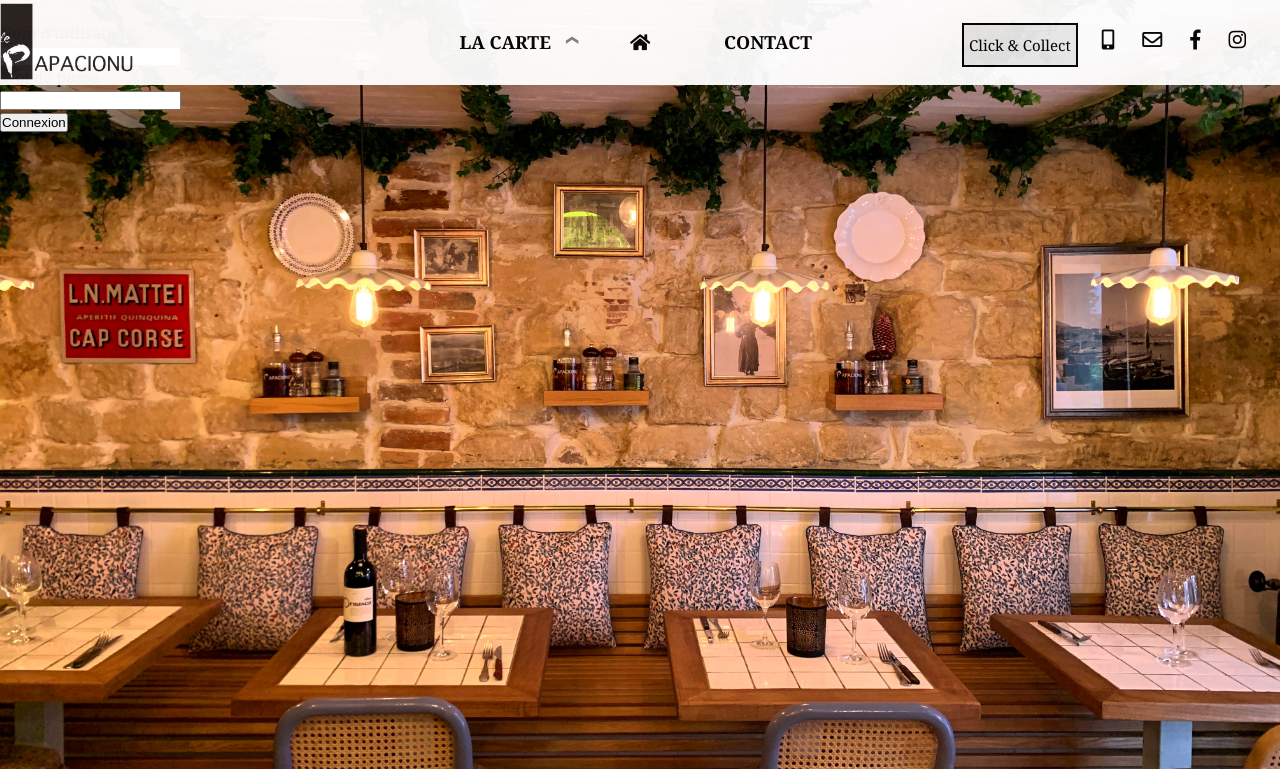
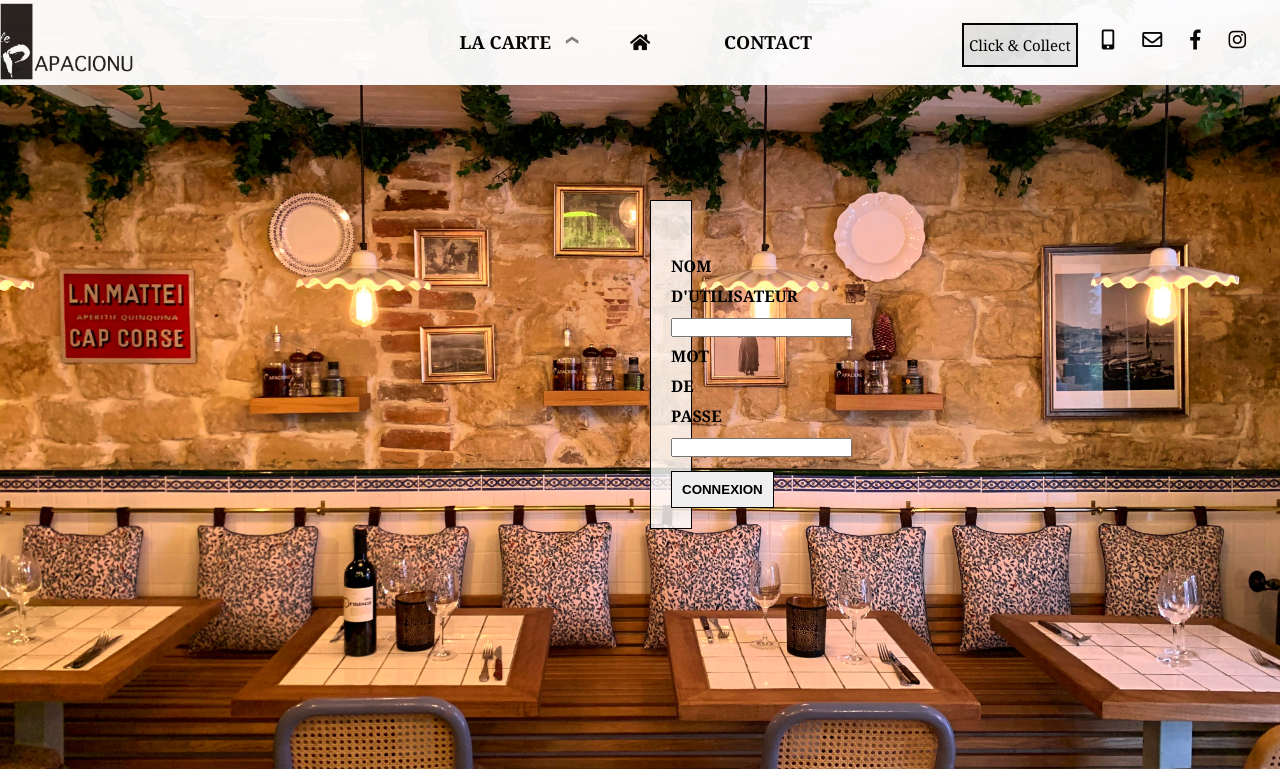
Before and after one commit to NicoJllt/Projet5, a PHP site: template templates/login.php in a window 1280 px wide. Shown: the top 769 px of the page. Run offline with PHP 8.4, Linux system fonts and the light colour scheme; the template is opened without the code that fills it, so the values that code supplies are empty; some libraries are stand-ins or nearby versions.

Commit message:
configuration bouton admin avec redirection login puis session admin

```diff
--- a/config/Router.php
+++ b/config/Router.php
@@ -29,10 +29,14 @@ class Router
 
         try {
             if (isset($route)) {
-                if ($route === 'takeAway') {
+                if ($route === 'home') {
+                    $this->frontController->home();
+                } else if ($route === 'takeAway') {
                     $this->frontController->takeAway();
                 } else if ($route === 'contact') {
                     $this->frontController->contact();
+                } elseif ($route === 'admin') {
+                    $this->frontController->admin();
                 } elseif ($route === 'login') {
                     $this->frontController->login($this->request->getPost());
                 } elseif ($route === 'administration') {
--- a/public/css/style.css
+++ b/public/css/style.css
@@ -18,6 +18,9 @@ body {
     -moz-background-size: cover;
     -o-background-size: cover;
     background-size: cover;
+
+    height: 100%;
+    min-height: 100%;
 }
 
 .background-image-mobile {
@@ -450,6 +453,48 @@ body {
     padding: 8px;
     z-index: 1000;
     overflow: hidden;
+}
+
+/* LOGIN */
+#login-section {
+    display: block;
+    position: relative;
+    font-weight: bold;
+    margin: 200px 650px 0 650px;
+    text-align: center;
+    background-color: rgba(255, 255, 255, 0.8);
+    line-height: 30px;
+    padding: 20px;
+    border: 1px solid black;
+}
+
+.submit-form {
+    padding: 10px;
+    border: 1px solid black;
+    font-weight: bold;
+    margin-top: 10px;
+    text-transform: uppercase;
+    cursor: pointer;
+}
+
+/* FOOTER ADMIN */
+#footer {
+    clear: both;
+    position: relative;
+    text-align: right;
+    margin-right: 60px;
+    height: 100px;
+    margin-top: -50px;
+}
+
+#admin-button {
+    font-weight: bold;
+    border: 1px solid black;
+    background-color: rgba(211, 211, 211, 0.5);
+    color: black;
+    padding: 10px;
+    text-decoration: none;
+    list-style-type: none;
 }
 
 /* ACCUEIL BACKGROUND ICONE + GALLERIE PHOTOS */
--- a/src/model/View.php
+++ b/src/model/View.php
@@ -8,6 +8,7 @@ class View
 {
     private $file;
     private $title;
+    private $description;
     private $request;
     private $session;
 
--- /dev/null
+++ b/templates/error_404.php
@@ -0,0 +1,5 @@
+<!-- Erreur car aucune ressource n'a été trouvée à l'adresse demandée -->
+<?php $this->title = 'erreur 404'; ?>
+
+<h1>Erreur 404</h1>
+<p>Page inconnue</p>
--- a/templates/home.php
+++ b/templates/home.php
@@ -35,3 +35,9 @@
     </section>
 
 </div>
+
+<footer>
+    <div id="footer">
+        <a href="../public/index.php?route=admin" id="admin-button">ADMIN</a>
+    </div>
+</footer>
--- a/templates/login.php
+++ b/templates/login.php
@@ -1,4 +1,4 @@
-<?php $this->title = "Connexion"; ?>
+<?php $this->title = "Connexion administrateur"; ?>
 
 <div class="blocpage">
     <?php include("template_header.php") ?>
@@ -7,10 +7,10 @@
         <div class="constraint-error">
             <?= $this->session->show('error_login'); ?><br>
         </div>
-        <label for="pseudo">Nom d'utilisateur</label><br>
+        <label for="pseudo">NOM D'UTILISATEUR</label><br>
         <input type="text" id="pseudo" name="username" value="<?= isset($post) ? htmlspecialchars($post->get('username')) : ''; ?>"><br>
-        <label for="password">Mot de passe</label><br>
+        <label for="password">MOT DE PASSE</label><br>
         <input type="password" id="password" name="password"><br>
-        <input type="submit" value="Connexion" class="submit-form" name="submit">
+        <input type="submit" value="connexion" class="submit-form" name="submit">
     </form>
 </div>
--- a/templates/template_header.php
+++ b/templates/template_header.php
@@ -12,6 +12,9 @@
         <a href="../public/index.php?route=takeAway" class="carte-emporter-small">LA CARTE À EMPORTER</a>
         <a href="../public/img/carte-pdf.pdf" class="carte-place-small">LA CARTE SUR PLACE</a>
         <a href="../public/index.php?route=contact" class="contact-nav-small">CONTACT</a>
+        <?php if ($this->session->get('role') === 'admin') { ?>
+            <a href="../public/index.php?route=administration" class="admin-nav">Administration</a>
+        <?php } ?>
     </div>
 
     <script type="text/javascript" src="../public/js/responsiveSummary.js"></script>
```
Also changed, not shown: src/controller/BackController.php (+13 -13 lines), src/controller/FrontController.php (+13 -1 lines), templates/error_500.php (added, +8 -0 lines).
